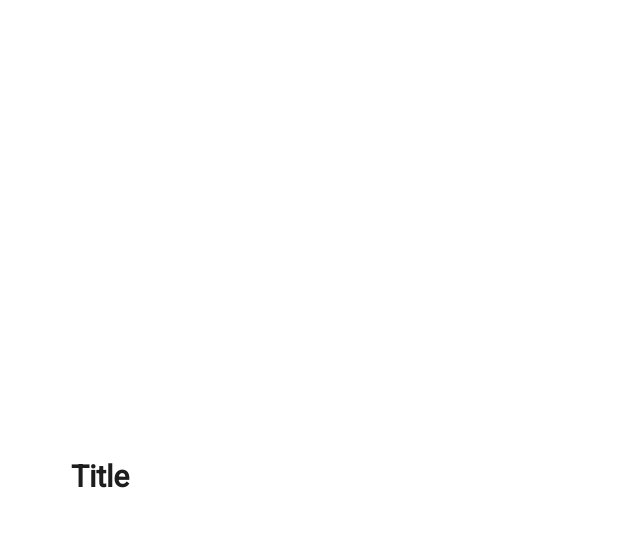
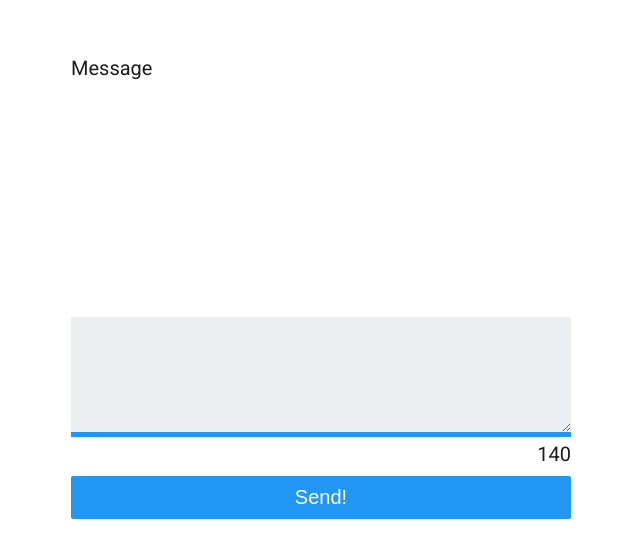
Before and after one commit to JamesBissick/Chatbox-react, a React (Create React App) app: page /Users/1 in a window 1280 px wide. Shown: the part 231-788 px from the top of the page, without its empty margins (319-959 px from the left). Built offline with nearby package versions, Linux system fonts and the light colour scheme.

Commit message:
Feat: Adding Text Input

```diff
--- a/src/App.js
+++ b/src/App.js
@@ -1,4 +1,6 @@
 import React, { Component } from 'react';
+
+import Form from "./components/Form.js";
 
 import './App.css';
 
@@ -6,7 +8,10 @@ class App extends Component {
   render() {
     return (
       <div className='box'>
-        <h2>Title</h2>
+        <div>
+          <div className="messages">Message</div>
+        </div>
+        <Form />
       </div>
     )
   }
--- /dev/null
+++ b/src/components/Form.js
@@ -0,0 +1,15 @@
+import React, {Component} from 'react';
+
+class Form extends Component {
+  render() {
+    return (
+      <form className='form'>
+        <textarea maxLength="140" required />
+        <div className="info">140</div>
+        <button type="submit">Send!</button>
+      </form>
+    );
+  }
+}
+
+export default Form;
--- a/src/components/Login.js
+++ b/src/components/Login.js
@@ -20,7 +20,7 @@ class Login extends Component {
 
   render() {
     if (this.state.goToChat) {
-      return <Redirect to={`/Users/${this.state.username}`} />
+      return <Redirect push to={`/Users/${this.state.username}`} />
     }
 
     return (
```
